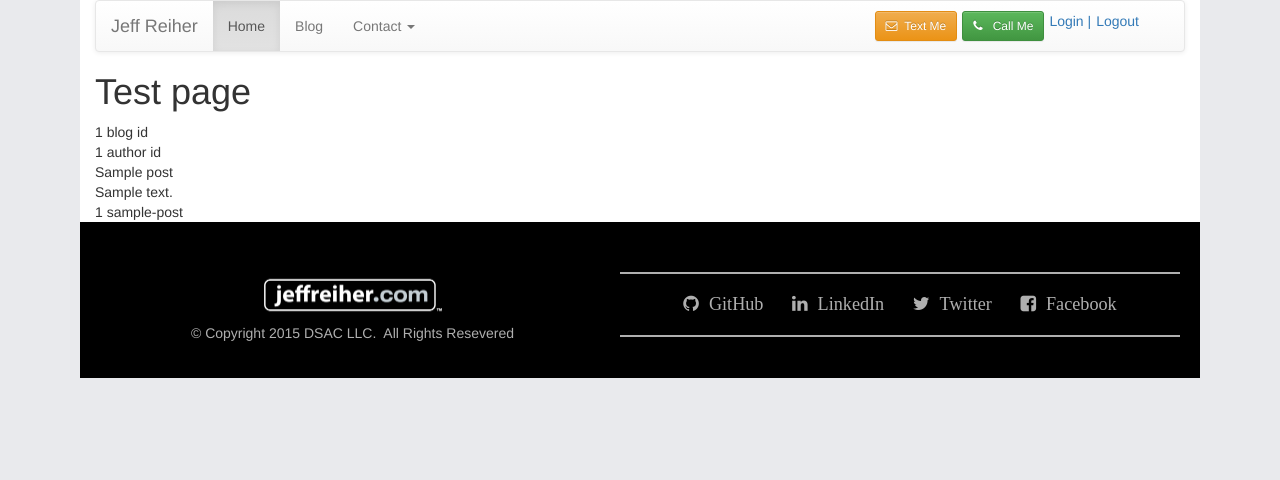
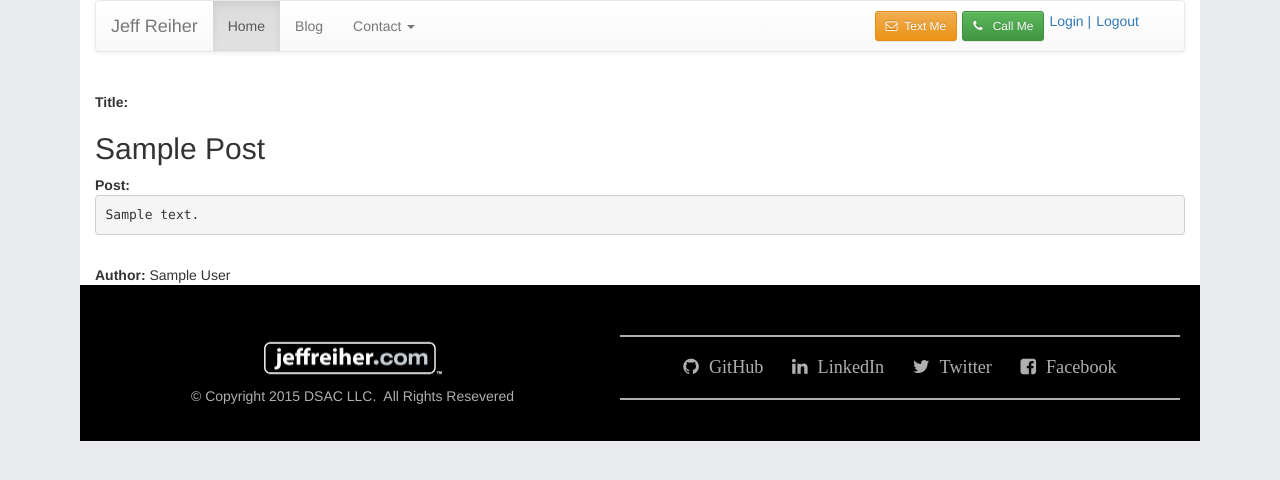
Before and after one commit to jreiher2003/jeff-heroku, a Flask app: a page that uses app/templates/blog-post.html in a window 1280 px wide. Shown: the top 480 px of the page. Run offline with Flask 2, Linux system fonts and the light colour scheme; tables that the repository leaves empty hold one stand-in row (values such as "Sample post"); some libraries are stand-ins or nearby versions.

Commit message:
Update blogpost to render one post

```diff
--- a/app/templates/blog-post.html
+++ b/app/templates/blog-post.html
@@ -2,17 +2,20 @@
 
 {% block section %}
 {% if current_user.is_active %}
+<div class="row">
+	<div class="col-md-6 col-md-offset-3">
 <a href="{{ url_for('editBlogPost', author_id=blogpost.author_id, blog_id=blogpost.id) }}">edit</a>
 <br>
 <a href="{{ url_for('deleteBlogPost', author_id=blogpost.author_id, blog_id=blogpost.id) }}">delete</a>
 {% endif %}
-<h1>Test page</h1>
-{{ blogpost.id }} blog id<br>
-{{ blogpost.author_id }} author id<br>
+<br>
 
-{{ blogpost.title }}<br>
-{{ blogpost.description }}<br>
-{{ blogpost.author_id }}
-{{ blogpost.slug }}
 
+<strong>Title:</strong> <h2 class="h2 text-capitalize">{{ blogpost.title }}</a></h2>
+<strong>Post:</strong> <pre>{{ blogpost.description }}</pre><br>
+<strong>Author:</strong> {{ blogpost.author.name }}
+
+
+</div>
+</div>
 {% endblock %}
```
